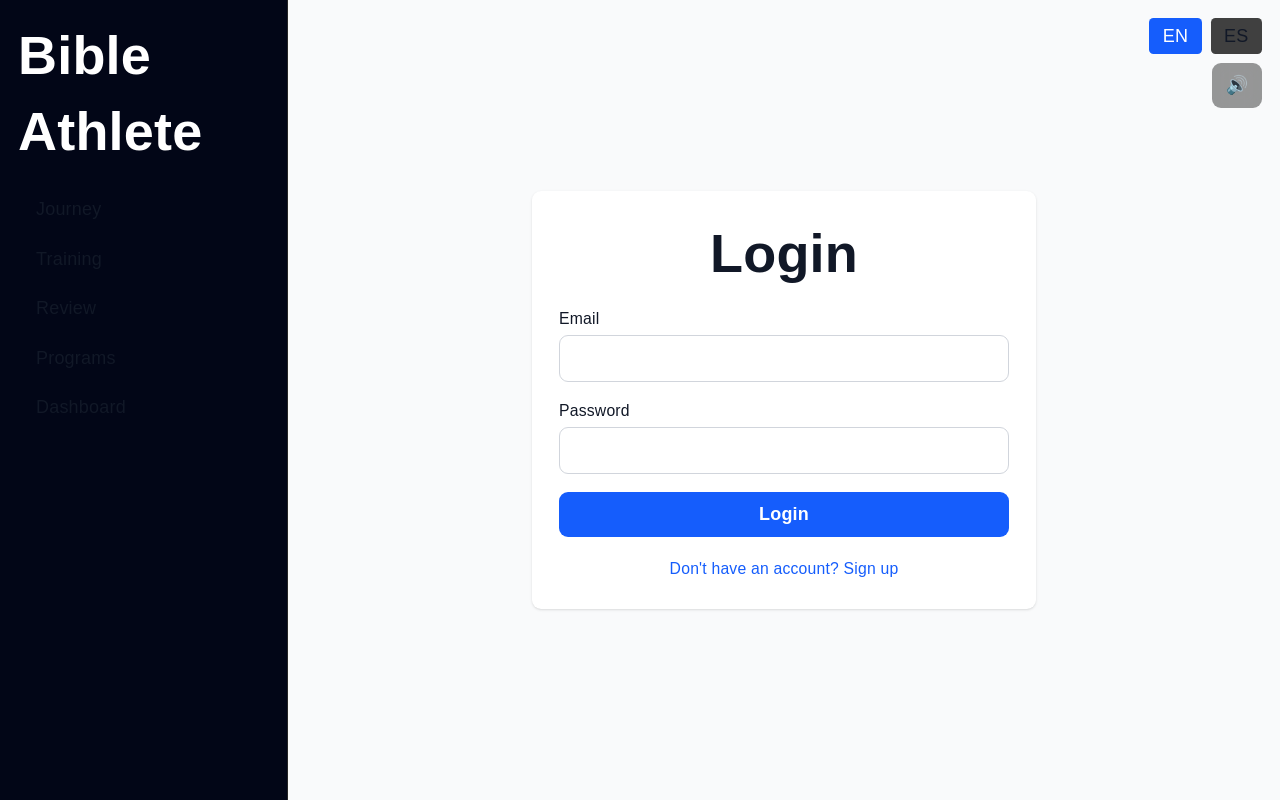
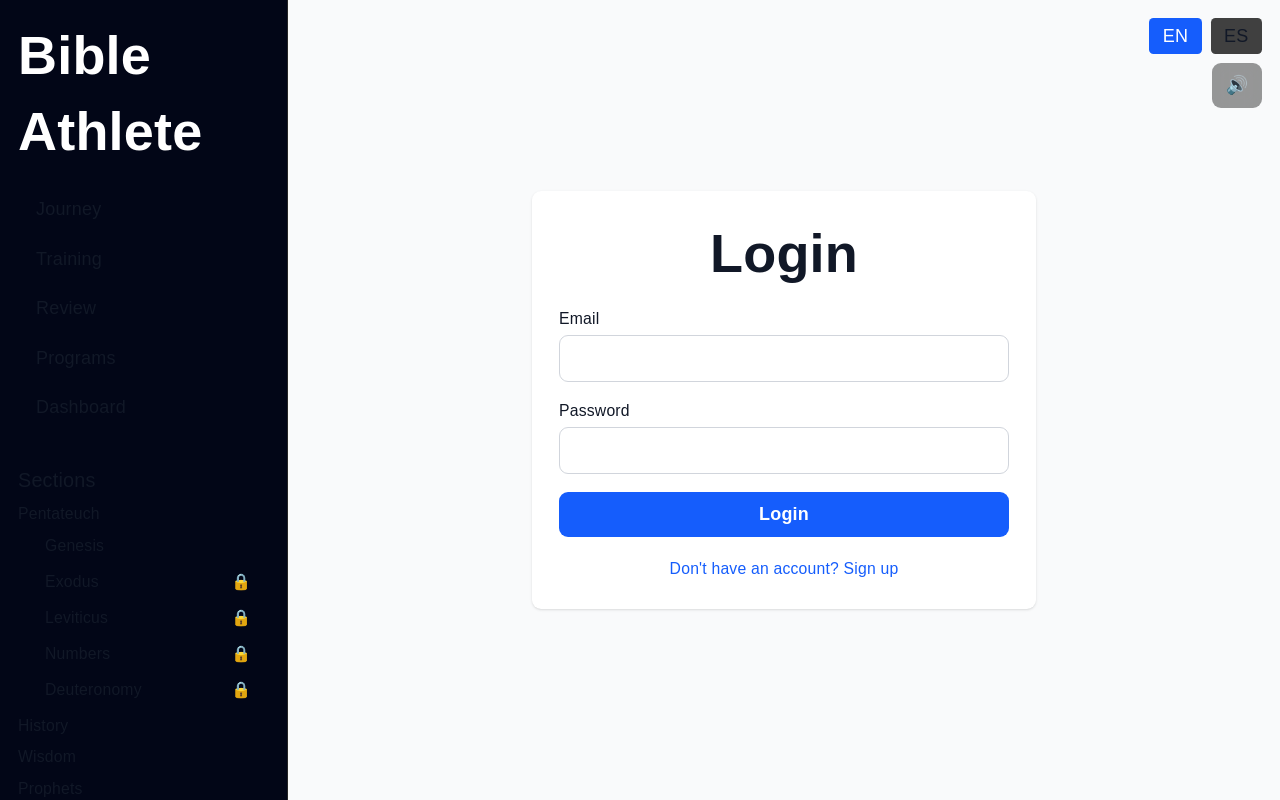
Before and after one commit to sdasent25/bible-mastery-app, a Next.js app: page /login in a window 1280 px wide. Shown: the top 800 px of the page. Built offline with nearby package versions, Linux system fonts and the light colour scheme; no server answers.

Commit message:
Add universal sidebar with sections across all pages

```diff
--- a/components/layout/AppLayout.tsx
+++ b/components/layout/AppLayout.tsx
@@ -1,41 +1,11 @@
 "use client"
 
-import Link from "next/link"
-import { usePathname } from "next/navigation"
+import Sidebar from "@/components/layout/Sidebar"
 
 export default function AppLayout({ children }: { children: React.ReactNode }) {
-  const pathname = usePathname()
-
-  function navItem(label: string, href: string) {
-    const active = pathname === href
-
-    return (
-      <Link
-        href={href}
-        className={`block px-4 py-2 rounded-lg transition ${
-          active
-            ? "bg-blue-600 text-white"
-            : "text-gray-300 hover:bg-neutral-800"
-        }`}
-      >
-        {label}
-      </Link>
-    )
-  }
-
   return (
     <div className="flex min-h-screen bg-[#020617] text-white">
-      <div className="hidden md:flex flex-col w-64 border-r border-neutral-800 p-4 space-y-4">
-        <h1 className="text-xl font-bold">Bible Athlete</h1>
-
-        <div className="space-y-1">
-          {navItem("Journey", "/journey")}
-          {navItem("Training", "/flashcards")}
-          {navItem("Review", "/review")}
-          {navItem("Programs", "/programs")}
-          {navItem("Dashboard", "/dashboard")}
-        </div>
-      </div>
+      <Sidebar />
 
       <div className="flex-1">
         {children}
--- /dev/null
+++ b/components/layout/Sidebar.tsx
@@ -0,0 +1,151 @@
+"use client"
+
+import { useState } from "react"
+import Link from "next/link"
+import { usePathname } from "next/navigation"
+
+type SectionKey =
+  | "pentateuch"
+  | "history"
+  | "wisdom"
+  | "prophets"
+  | "gospels"
+  | "epistles"
+
+export default function Sidebar() {
+  const pathname = usePathname()
+
+  const [openSections, setOpenSections] = useState<Record<SectionKey, boolean>>({
+    pentateuch: true,
+    history: false,
+    wisdom: false,
+    prophets: false,
+    gospels: false,
+    epistles: false,
+  })
+
+  function toggle(section: SectionKey) {
+    setOpenSections((prev) => ({
+      ...prev,
+      [section]: !prev[section],
+    }))
+  }
+
+  function navItem(label: string, href: string) {
+    const active = pathname === href
+
+    return (
+      <Link
+        href={href}
+        className={`block px-4 py-2 rounded-lg transition ${
+          active
+            ? "bg-blue-600 text-white"
+            : "text-gray-300 hover:bg-neutral-800"
+        }`}
+      >
+        {label}
+      </Link>
+    )
+  }
+
+  function bookItem(label: string, locked = false) {
+    return (
+      <div className="flex items-center justify-between px-4 py-1 text-sm text-gray-300">
+        <span>{label}</span>
+        {locked && <span>🔒</span>}
+      </div>
+    )
+  }
+
+  function sectionItem(
+    key: SectionKey,
+    label: string,
+    items: React.ReactNode
+  ) {
+    return (
+      <div>
+        <div
+          onClick={() => toggle(key)}
+          className="cursor-pointer text-sm text-gray-300"
+        >
+          {label}
+        </div>
+
+        {openSections[key] && (
+          <div className="ml-2 mt-1 space-y-1">
+            {items}
+          </div>
+        )}
+      </div>
+    )
+  }
+
+  return (
+    <div className="hidden md:flex flex-col w-64 border-r border-neutral-800 p-4 space-y-4">
+      <h1 className="text-xl font-bold">Bible Athlete</h1>
+
+      <div className="space-y-1">
+        {navItem("Journey", "/journey")}
+        {navItem("Training", "/flashcards")}
+        {navItem("Review", "/review")}
+        {navItem("Programs", "/programs")}
+        {navItem("Dashboard", "/dashboard")}
+      </div>
+
+      <div className="pt-4 space-y-2">
+        <p className="text-sm text-gray-400">Sections</p>
+
+        {sectionItem("pentateuch", "Pentateuch", (
+          <>
+            {bookItem("Genesis")}
+            {bookItem("Exodus", true)}
+            {bookItem("Leviticus", true)}
+            {bookItem("Numbers", true)}
+            {bookItem("Deuteronomy", true)}
+          </>
+        ))}
+
+        {sectionItem("history", "History", (
+          <>
+            {bookItem("Joshua", true)}
+            {bookItem("Judges", true)}
+            {bookItem("Ruth", true)}
+          </>
+        ))}
+
+        {sectionItem("wisdom", "Wisdom", (
+          <>
+            {bookItem("Job", true)}
+            {bookItem("Psalms", true)}
+            {bookItem("Proverbs", true)}
+          </>
+        ))}
+
+        {sectionItem("prophets", "Prophets", (
+          <>
+            {bookItem("Isaiah", true)}
+            {bookItem("Jeremiah", true)}
+            {bookItem("Ezekiel", true)}
+          </>
+        ))}
+
+        {sectionItem("gospels", "Gospels", (
+          <>
+            {bookItem("Matthew", true)}
+            {bookItem("Mark", true)}
+            {bookItem("Luke", true)}
+            {bookItem("John", true)}
+          </>
+        ))}
+
+        {sectionItem("epistles", "Epistles", (
+          <>
+            {bookItem("Romans", true)}
+            {bookItem("1 Corinthians", true)}
+            {bookItem("Hebrews", true)}
+          </>
+        ))}
+      </div>
+    </div>
+  )
+}
```
